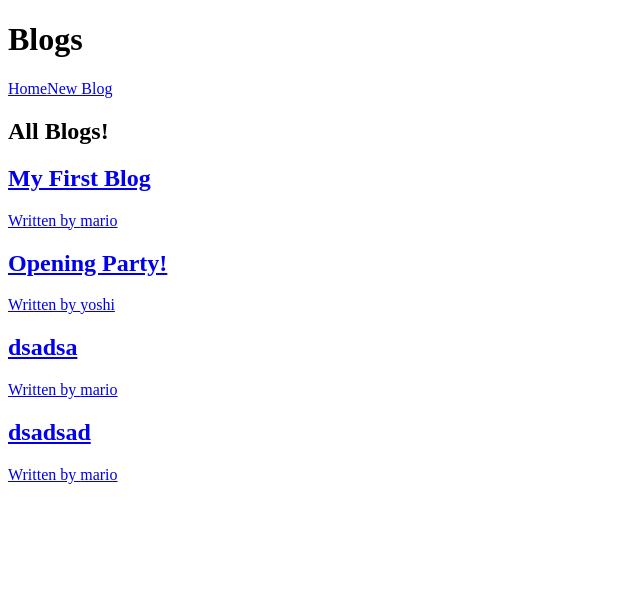
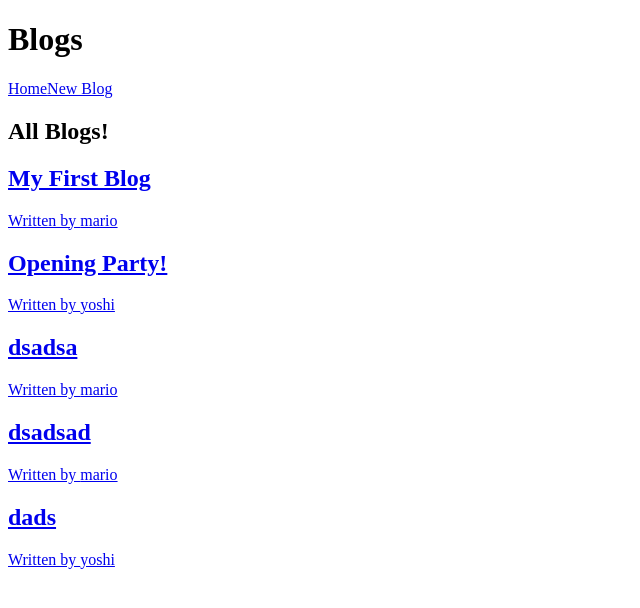
Before and after one commit to MarvelB/modern-react, a React (Create React App) app: page / in a window 1280 px wide. Shown: the top 608 px of the page, without its empty margins (0-640 px from the left). Built offline with nearby package versions, Linux system fonts and the light colour scheme; data requests are answered from the project's data file; the HTML template or start-up script is replaced by a standard one.

Commit message:
st l30 commit

```diff
--- a/data/db.json
+++ b/data/db.json
@@ -23,6 +23,12 @@
       "body": "dasdsds",
       "author": "mario",
       "id": 4
+    },
+    {
+      "title": "dads",
+      "body": "dsadsadsa",
+      "author": "yoshi",
+      "id": 5
     }
   ]
 }
--- a/src/components/Create/Create.tsx
+++ b/src/components/Create/Create.tsx
@@ -1,4 +1,5 @@
 import React, { useState } from "react";
+import { useHistory } from "react-router";
 import { Blog } from "../../types/blog.type";
 
 const Create = () => {
@@ -6,6 +7,7 @@ const Create = () => {
   const [body, setBody] = useState<string>('');
   const [author, setAuthor] = useState<string>('mario');
   const [isLoading, setIsLoading] = useState<boolean>(false);
+  const history = useHistory();
 
   const handleSubmit = (event: React.FormEvent<HTMLFormElement>): void => {
     event.preventDefault();
@@ -23,6 +25,8 @@ const Create = () => {
     })
     .then(() => {
       setIsLoading(false);
+      // history.go(-1);
+      history.push('/');
     })
   }
 
```
